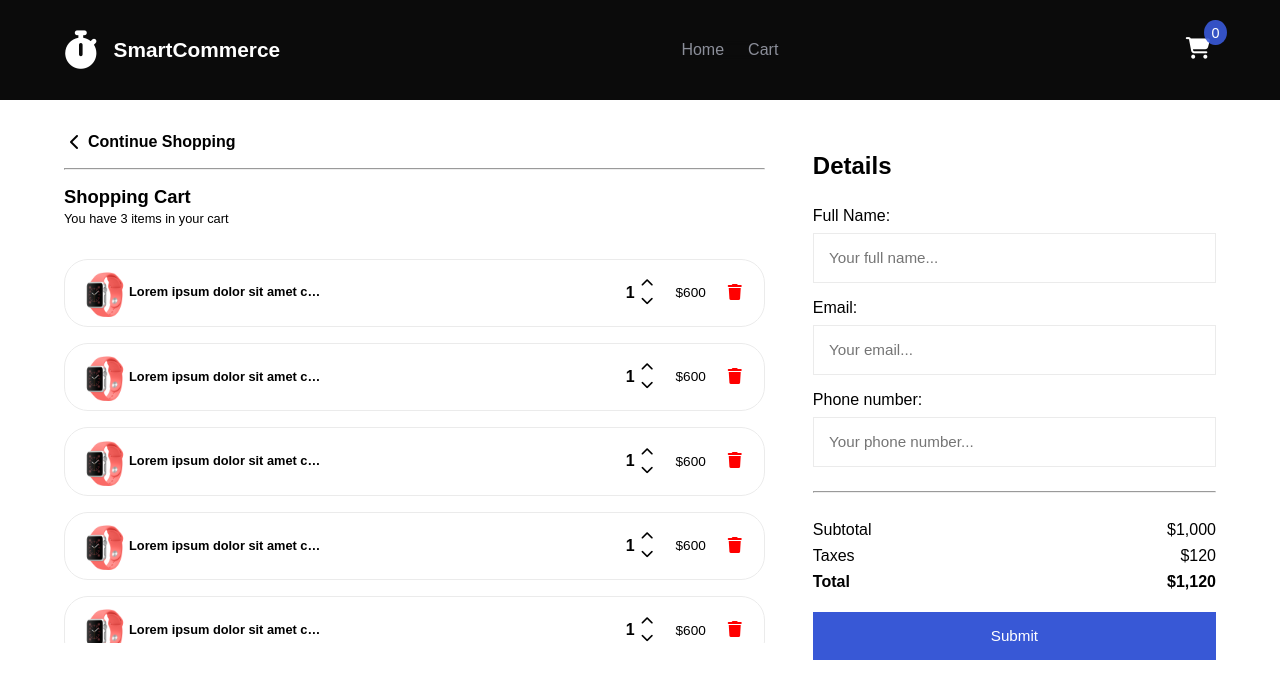
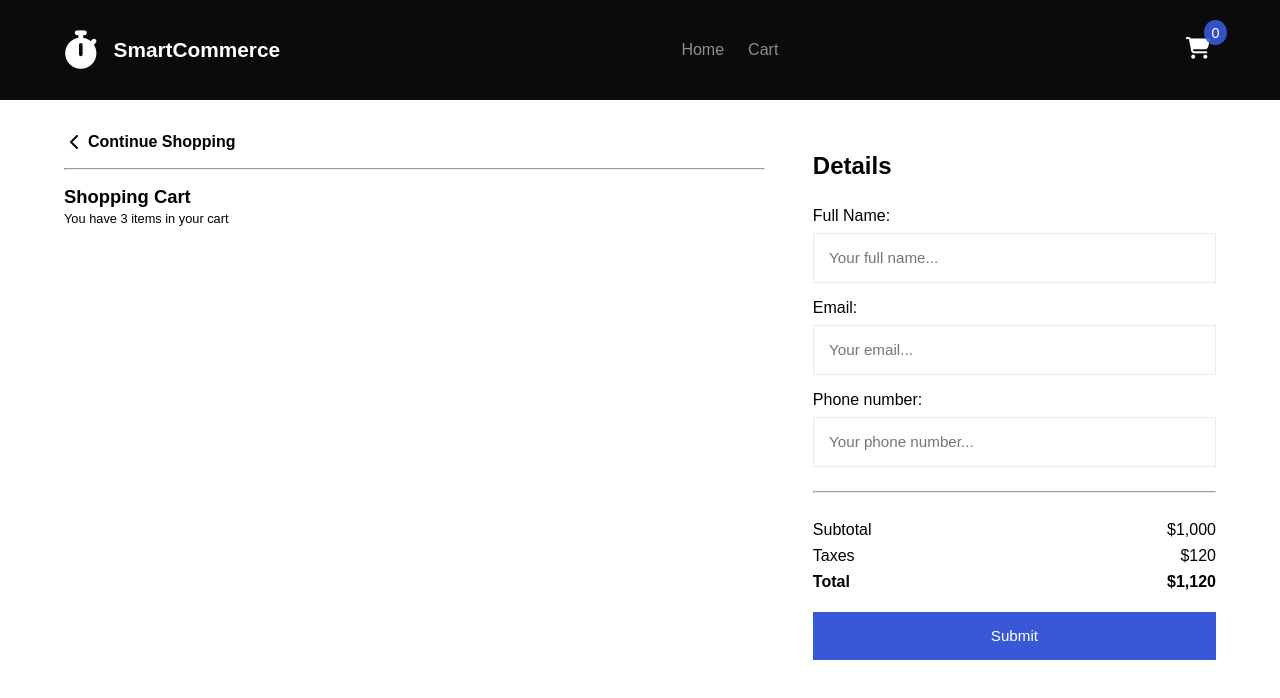
Before and after one commit to Rysth/REACT-eCommerce, a React (Create React App) app: page /cart in a window 1280 px wide. Shown: the top 698 px of the page. Built offline with nearby package versions, Linux system fonts and the light colour scheme; a web font is replaced by a local one.

Commit message:
Added products by clicking on them.

```diff
--- a/src/components/Cart/Item/CartItem.css
+++ b/src/components/Cart/Item/CartItem.css
@@ -1,10 +1,10 @@
 .cart-item {
   border: 1px solid var(--CL-light);
   border-radius: 1.5em;
-  display: flex;
-  align-items: center;
+  display: grid;
+  grid-template-columns: 130px 120px;
   justify-content: space-between;
-  padding: 0.5em 1em;
+  padding: 0.5em;
 }
 
 .cart-heading,
@@ -16,21 +16,22 @@
 }
 
 .cart-image {
-  max-width: 3em;
+  min-width: 4em;
+  height: 3em;
   object-fit: contain;
 }
 
 .cart-name {
   font-size: 0.8rem;
-  max-width: 100px;
   text-overflow: ellipsis;
   white-space: nowrap;
   overflow: hidden;
 }
 
+.cart-heading,
 .cart-body,
 .cart-information {
-  gap: 1em;
+  gap: 0.5em;
 }
 
 .cart-quantity {
@@ -45,6 +46,10 @@
   font-size: 0.8rem;
 }
 
+.cart-body {
+  justify-content: space-between;
+}
+
 .cart-subtotal {
   font-size: 0.85rem;
 }
@@ -54,7 +59,11 @@
 }
 
 @media (min-width: 768px) {
+  .cart-item {
+    grid-template-columns: 1fr 180px;
+  }
+
   .cart-name {
-    max-width: 50%;
+    max-width: 300px;
   }
 }
--- a/src/components/Cart/Item/CartItem.js
+++ b/src/components/Cart/Item/CartItem.js
@@ -1,15 +1,13 @@
 import React from 'react';
-import HeroImage from '../../../assets/images/hero.png';
+import PropType from 'prop-types';
 import './CartItem.css';
 
-function CartItem() {
+function CartItem({ imagePath, name, price }) {
   return (
     <div className="cart-item">
       <div className="cart-heading">
-        <img className="cart-image" src={HeroImage} alt="Hero" />
-        <h3 className="cart-name">
-          Lorem ipsum dolor sit amet consectetur adipisicing elit.
-        </h3>
+        <img className="cart-image" src={imagePath} alt="Hero" />
+        <h3 className="cart-name">{name}</h3>
       </div>
       <div className="cart-body">
         <div className="cart-counter">
@@ -24,7 +22,7 @@ function CartItem() {
           </div>
         </div>
         <div className="cart-information">
-          <p className="cart-subtotal">$600</p>
+          <p className="cart-subtotal">{`$${price}`}</p>
           <button type="button" className="cart-button delete">
             <i className="cart-button icon fa-solid fa-trash" />
           </button>
@@ -34,4 +32,10 @@ function CartItem() {
   );
 }
 
+CartItem.propTypes = {
+  imagePath: PropType.string.isRequired,
+  name: PropType.string.isRequired,
+  price: PropType.number.isRequired,
+};
+
 export default CartItem;
--- a/src/components/Header/Header.js
+++ b/src/components/Header/Header.js
@@ -44,7 +44,7 @@ function Header() {
     setOpen(false);
   };
 
-  const { cartItems } = useSelector((store) => store.header);
+  const { cartCounter } = useSelector((store) => store.cart);
 
   useEffect(() => {
     if (open) document.body.style.overflow = 'hidden';
@@ -85,7 +85,7 @@ function Header() {
         <div className="header-lower">
           <button className="header-button cart" type="button">
             <i className="fa-solid fa-shopping-cart" />
-            <span className="header-cart counter">{cartItems}</span>
+            <span className="header-cart counter">{cartCounter}</span>
           </button>
         </div>
       </div>
--- a/src/components/Product/Product.js
+++ b/src/components/Product/Product.js
@@ -1,12 +1,13 @@
 import React from 'react';
 import PropType from 'prop-types';
 import { useDispatch } from 'react-redux';
-import { headerActions } from '../../redux/Header/HeaderSlice';
+import { fetchSingleProduct, cartActions } from '../../redux/Cart/CartSlice';
 import './Product.css';
 
 function Product(
   /* prettier-ignore */
   {
+    ID,
     imagePath,
     name,
     price,
@@ -15,7 +16,9 @@ function Product(
 ) {
   const dispatch = useDispatch();
   const handleCartItems = () => {
-    dispatch(headerActions.incrementCounter());
+    dispatch(fetchSingleProduct(ID)).then(
+      dispatch(cartActions.incrementCounter()),
+    );
   };
   return (
     <div className="product">
@@ -50,9 +53,10 @@ function Product(
 }
 
 Product.propTypes = {
+  ID: PropType.number.isRequired,
   imagePath: PropType.string.isRequired,
   name: PropType.string.isRequired,
-  price: PropType.string.isRequired,
+  price: PropType.number.isRequired,
   discount: PropType.string.isRequired,
 };
 
--- a/src/pages/Cart/Cart.css
+++ b/src/pages/Cart/Cart.css
@@ -37,6 +37,7 @@
   margin: 1em 0;
   overflow-y: auto;
   align-items: baseline;
+  overflow-x: auto;
 }
 
 .form-group.cart {
--- a/src/pages/Cart/Cart.js
+++ b/src/pages/Cart/Cart.js
@@ -1,10 +1,12 @@
 import React from 'react';
+import { useSelector } from 'react-redux';
 import { useNavigate } from 'react-router-dom';
 import CartItem from '../../components/Cart/Item/CartItem';
 import './Cart.css';
 
 function Cart() {
   const navigator = useNavigate();
+  const { cartItems } = useSelector((store) => store.cart);
   const handleNavigation = () => {
     navigator('/');
   };
@@ -27,13 +29,14 @@ function Cart() {
             <h2 className="cart-title">Shopping Cart</h2>
             <p className="cart-subtitle">You have 3 items in your cart</p>
             <div className="cart-layout">
-              <CartItem />
-              <CartItem />
-              <CartItem />
-              <CartItem />
-              <CartItem />
-              <CartItem />
-              <CartItem />
+              {cartItems.map((item) => (
+                <CartItem
+                  key={item.id}
+                  imagePath={item.image}
+                  name={item.title}
+                  price={item.price}
+                />
+              ))}
             </div>
           </div>
         </div>
--- a/src/pages/Home/sections/Products/Products.js
+++ b/src/pages/Home/sections/Products/Products.js
@@ -33,6 +33,7 @@ function Products() {
         {productsArray.map((product) => (
           <Product
             key={product.id}
+            ID={product.id}
             imagePath={product.image}
             name={product.title}
             price={product.price}
--- /dev/null
+++ b/src/redux/Cart/CartSlice.js
@@ -0,0 +1,41 @@
+import { createAsyncThunk, createSlice } from '@reduxjs/toolkit';
+import axios from 'axios';
+
+export const fetchSingleProduct = createAsyncThunk(
+  'cart/fetchSingleProduct',
+  async (ID, { rejectWithValue }) => {
+    try {
+      const response = await axios.get(
+        `https://fakestoreapi.com/products/${ID}`,
+      );
+      return response.data;
+    } catch (error) {
+      return rejectWithValue(error.message);
+    }
+  },
+);
+
+const initialState = {
+  cartCounter: 0,
+  cartItems: [],
+};
+
+const cartSlice = createSlice({
+  name: 'cart',
+  initialState,
+  reducers: {
+    incrementCounter(state) {
+      state.cartCounter += 1;
+    },
+  },
+  extraReducers: (builder) => {
+    builder.addCase(fetchSingleProduct.fulfilled, (state, action) => {
+      console.log(action.payload);
+      state.cartItems.push(action.payload);
+    });
+  },
+});
+
+export const cartActions = cartSlice.actions;
+
+export default cartSlice;
--- a/src/redux/Header/HeaderSlice.js
+++ /dev/null
@@ -1,19 +0,0 @@
-import { createSlice } from '@reduxjs/toolkit';
-
-const initialState = {
-  cartItems: 0,
-};
-
-const headerSlice = createSlice({
-  name: 'header',
-  initialState,
-  reducers: {
-    incrementCounter(state) {
-      state.cartItems += 1;
-    },
-  },
-});
-
-export const headerActions = headerSlice.actions;
-
-export default headerSlice;
--- a/src/redux/Store.js
+++ b/src/redux/Store.js
@@ -1,10 +1,10 @@
 import { configureStore } from '@reduxjs/toolkit';
-import headerSlice from './Header/HeaderSlice';
+import cartSlice from './Cart/CartSlice';
 import productsSlice from './Products/ProductsSlice';
 
 const store = configureStore({
   reducer: {
-    header: headerSlice.reducer,
+    cart: cartSlice.reducer,
     products: productsSlice.reducer,
   },
 });
```
